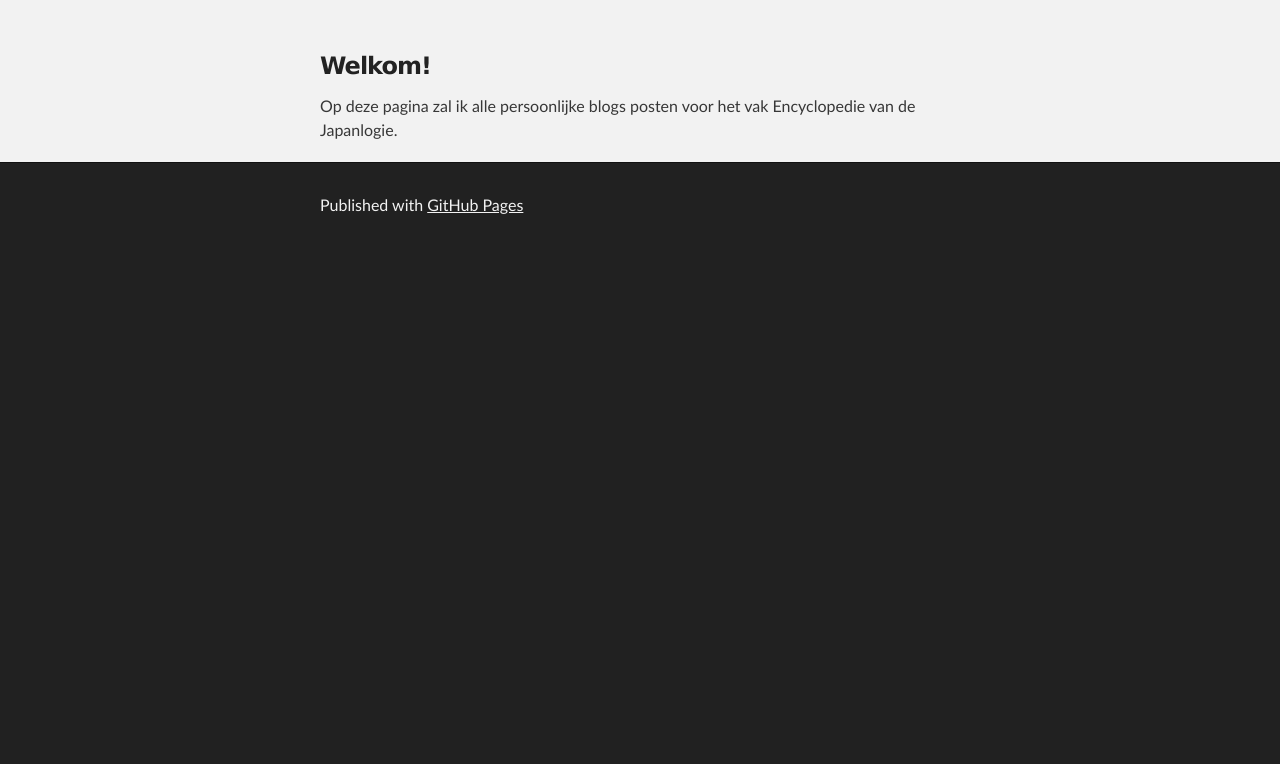
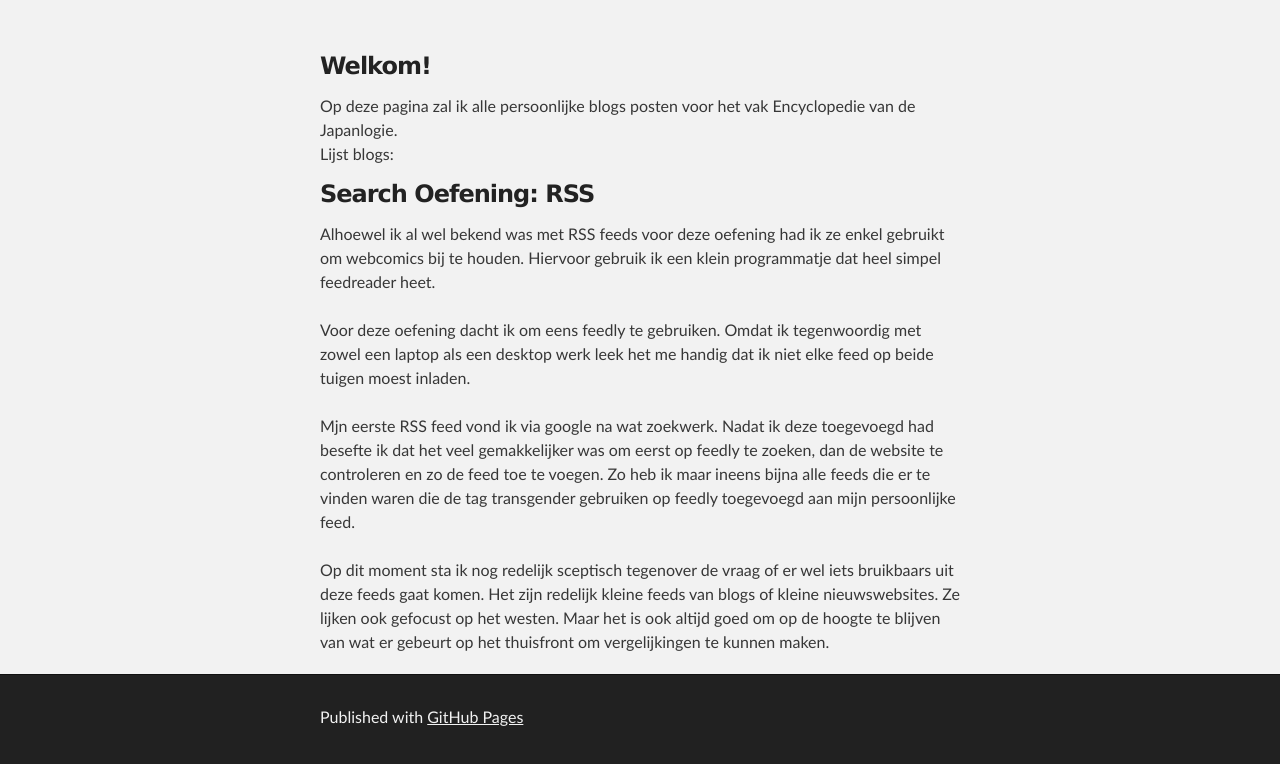
Before and after one commit to SammieWalschaerts/sammiewalschaerts.github.io, a plain HTML site: page index.html in a window 1280 px wide. Shown: the part 275-1039 px from the top of the page. Before the commit the page ends 800 px from the top, so only its background shows below. Drawn offline with Linux system fonts and the light colour scheme.

Commit message:
Update index.html

```diff
--- a/index.html
+++ b/index.html
@@ -13,6 +13,7 @@
 
   <body>
 
+
     <!-- HEADER -->
     <div id="header_wrap" class="outer">
         <header class="inner">
@@ -25,13 +26,26 @@
         </header>
     </div>
 
+
     <!-- MAIN CONTENT -->
     <div id="main_content_wrap" class="outer">
       <section id="main_content" class="inner">
         <h3>Welkom!</h3>
           <div>Op deze pagina zal ik alle persoonlijke blogs posten voor het vak Encyclopedie van de Japanlogie.</div>
+          <div>Lijst blogs:</div>
+
+        <h3>Search Oefening: RSS</h3>
+          <div>Alhoewel ik al wel bekend was met RSS feeds voor deze oefening had ik ze enkel gebruikt om webcomics bij te houden. Hiervoor gebruik ik een klein programmatje dat heel simpel <i>feedreader</i> heet.</div>
+          <div>&nbsp;</div>
+          <div>Voor deze oefening dacht ik om eens <i>feedly</i> te gebruiken. Omdat ik tegenwoordig met zowel een laptop als een desktop werk leek het me handig dat ik niet elke feed op beide tuigen moest inladen.</div>
+          <div>&nbsp;</div>
+          <div>Mjn eerste RSS feed vond ik via google na wat zoekwerk. Nadat ik deze toegevoegd had besefte ik dat het veel gemakkelijker was om eerst op <i>feedly</i> te zoeken, dan de website te controleren en zo de feed toe te voegen. Zo heb ik maar ineens bijna alle feeds die er te vinden waren die de tag transgender gebruiken op <i>feedly</i> toegevoegd aan mijn persoonlijke feed.</div>
+          <div>&nbsp;</div>
+          <div>Op dit moment sta ik nog redelijk sceptisch tegenover de vraag of er wel iets bruikbaars uit deze feeds gaat komen. Het zijn redelijk kleine feeds van blogs of kleine nieuwswebsites. Ze lijken ook gefocust op het westen. Maar het is ook altijd goed om op de hoogte te blijven van wat er gebeurt op het thuisfront om vergelijkingen te kunnen maken.</div>
       </section>
     </div>
+
+
     <!-- FOOTER  -->
     <div id="footer_wrap" class="outer">
       <footer class="inner">
```
